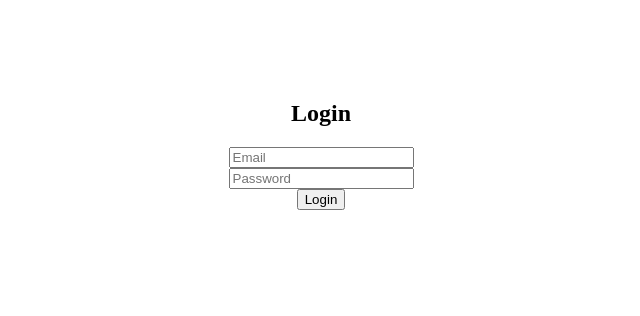
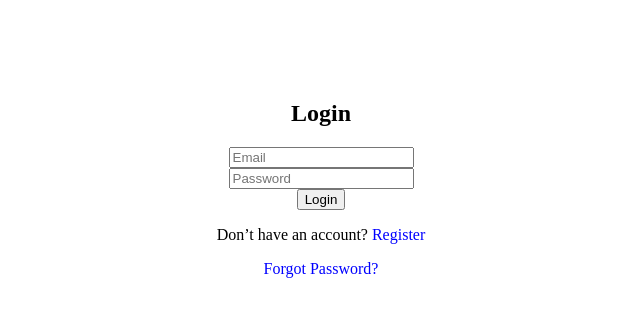
Before and after one commit to JineshGoswami12/auth-frontend, a React app: page /login in a window 1280 px wide. Shown: the top 316 px of the page, without its empty margins (319-959 px from the left). Built offline with nearby package versions, Linux system fonts and the light colour scheme; the HTML template or start-up script is replaced by a standard one.

Commit message:
Integrated authentication flow with protected routes and login redirect logic

```diff
--- a/src/pages/Login.jsx
+++ b/src/pages/Login.jsx
@@ -1,4 +1,4 @@
-import { useState, useContext } from "react";
+import { useState, useContext , useEffect } from "react";
 import { AuthContext } from "../context/AuthContext";
 import { useNavigate } from "react-router-dom";
 import api from "../api/axios";
@@ -7,8 +7,14 @@ function Login() {
   const [email, setEmail] = useState("");
   const [password, setPassword] = useState("");
 
-  const { login } = useContext(AuthContext);
+  const { login, token } = useContext(AuthContext);
   const navigate = useNavigate();
+
+  useEffect(() => {
+    if (token) {
+      navigate("/dashboard");
+    }
+  }, [token, navigate]);
 
   const handleLogin = async (e) => {
     e.preventDefault();
@@ -59,6 +65,18 @@ function Login() {
         </div>
 
         <button type="submit">Login</button>
+        <p>
+  Don’t have an account?{" "}
+  <span onClick={() => navigate("/register")} style={{ color: "blue", cursor: "pointer" }}>
+    Register
+  </span>
+</p>
+
+<p>
+  <span onClick={() => navigate("/forgot-password")} style={{ color: "blue", cursor: "pointer" }}>
+    Forgot Password?
+  </span>
+</p>
       </form>
     </div>
   );
```
